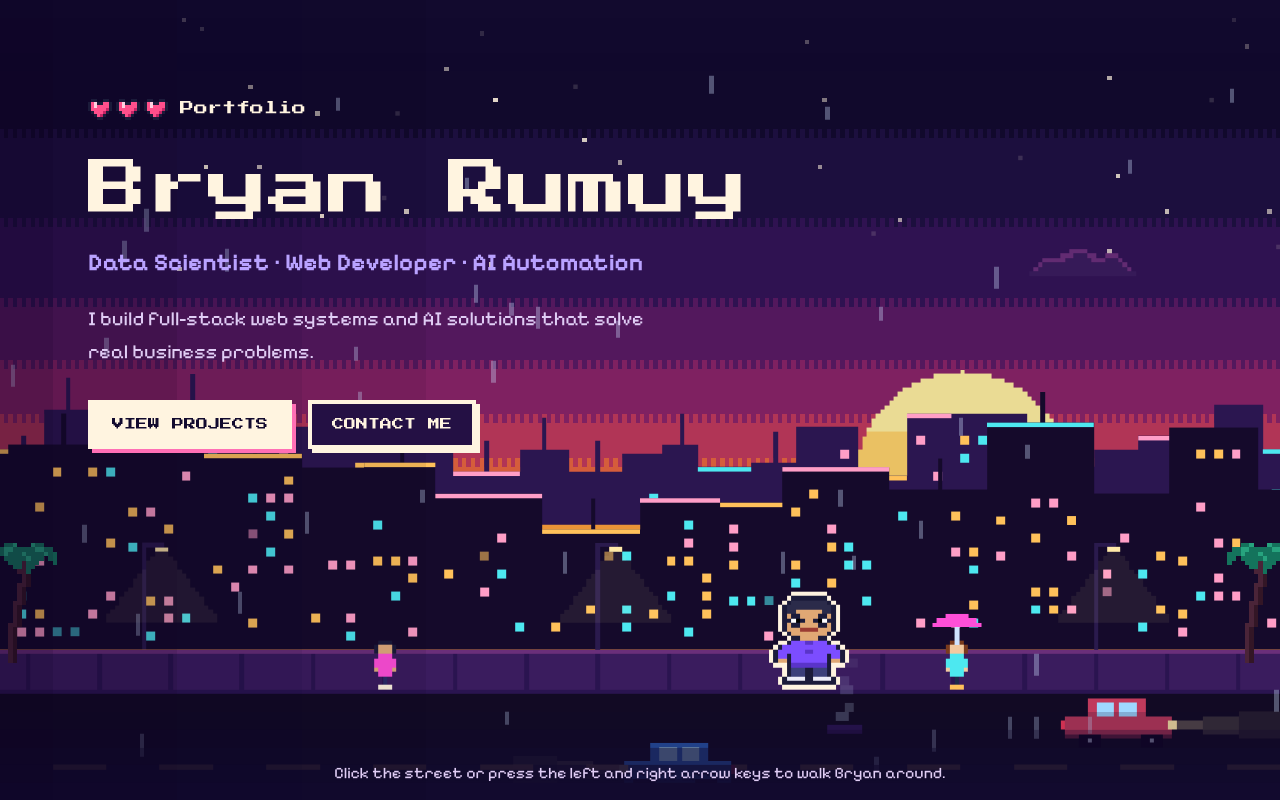
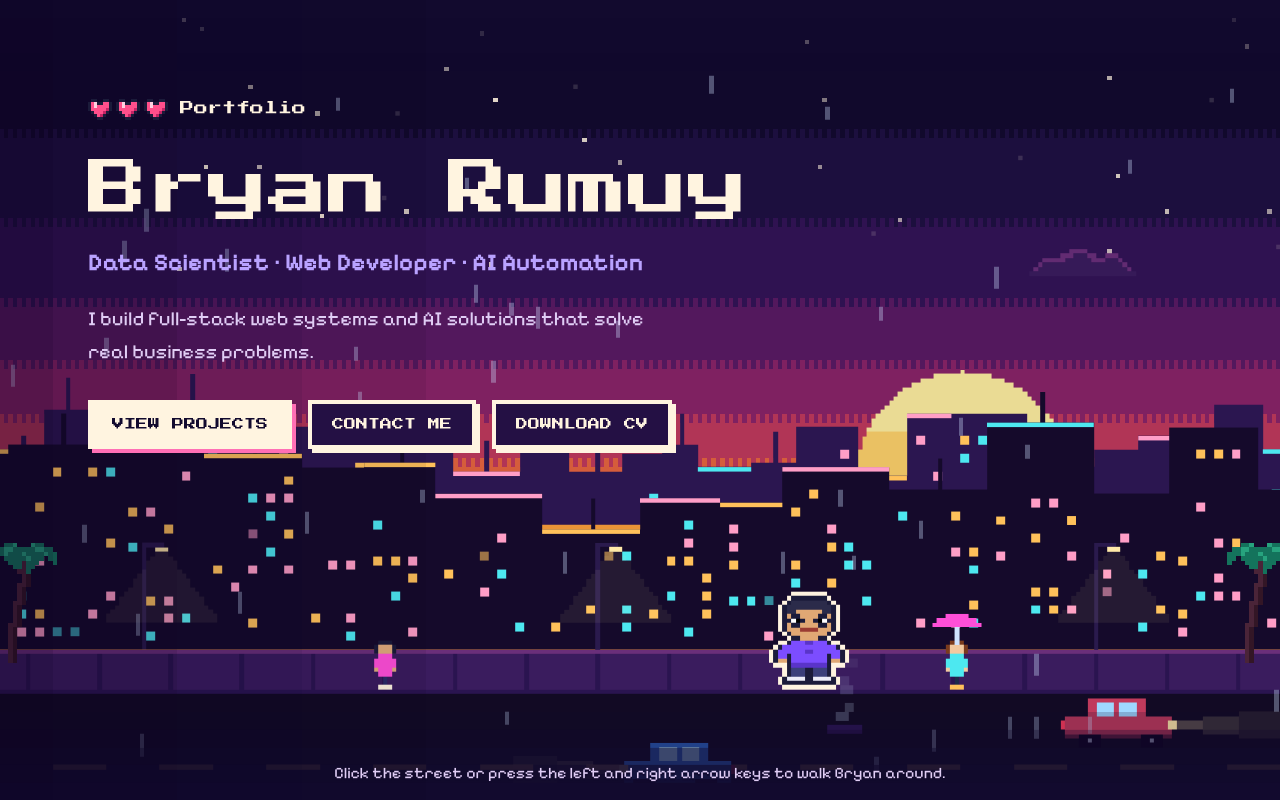
Before and after one commit to bryanrumuy/web-porto, a Next.js app: page / in a window 1280 px wide. Shown: the top 800 px of the page. Built offline with nearby package versions, Linux system fonts and the light colour scheme.

Commit message:
feat: add a Download CV button to the hero

```diff
--- a/app/page.tsx
+++ b/app/page.tsx
@@ -65,6 +65,13 @@ export default function Home() {
                 <Link href="/contact" className="pixel-btn">
                   Contact me
                 </Link>
+                <a
+                  href="/CV_BryanRumuy_2026.pdf"
+                  download
+                  className="pixel-btn"
+                >
+                  Download CV
+                </a>
               </div>
             </div>
           </div>
```
Also changed, not shown: 1 other file (tests, documents, lock files or other folders).
